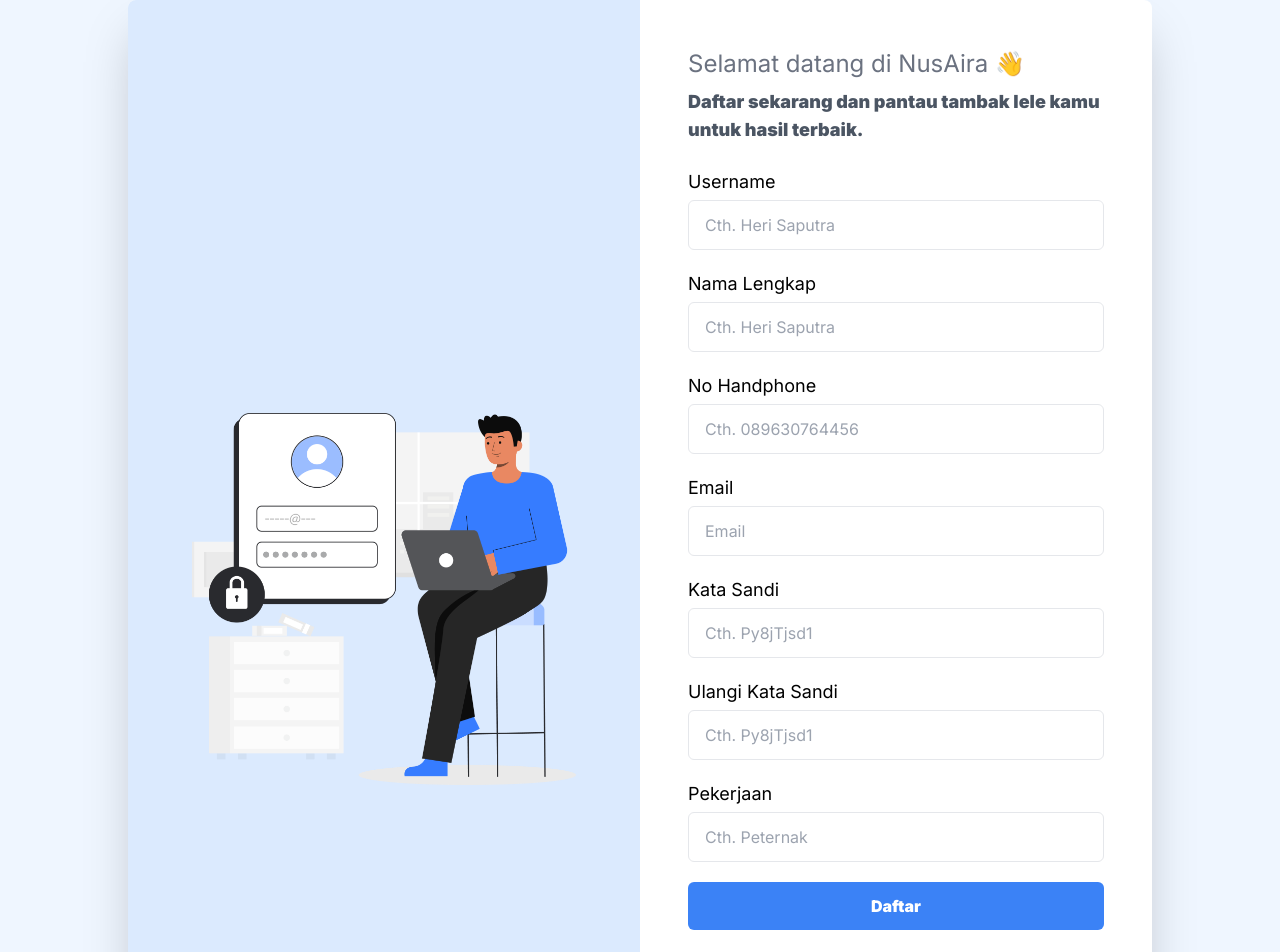
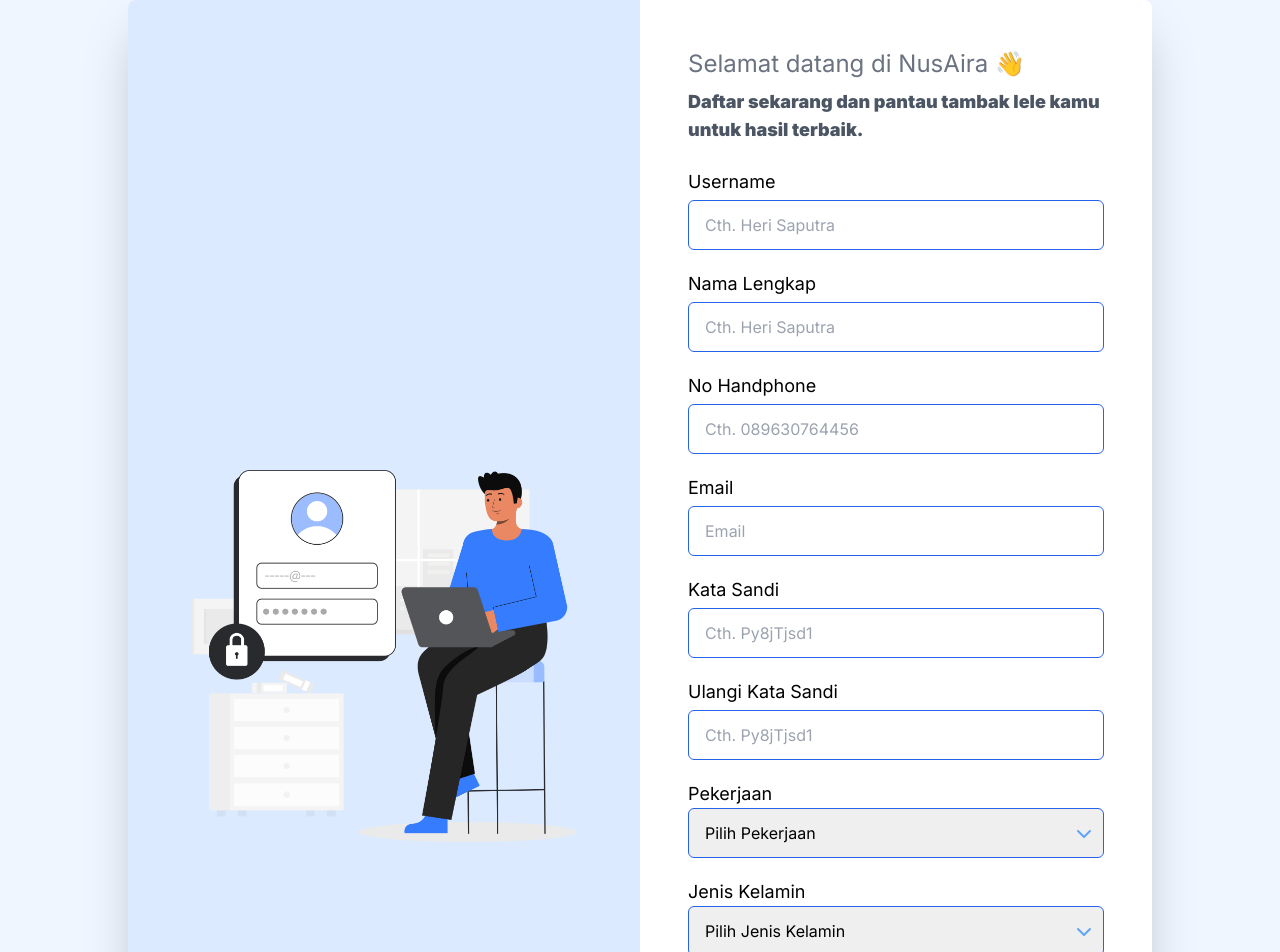
Before and after one commit to praditus343/Nusaira, a React (Vite) app in the folder frontend/: page /signup in a window 1280 px wide. Shown: the top 952 px of the page. Built offline with nearby package versions, Linux system fonts and the light colour scheme.

Commit message:
registrasi selesai

```diff
--- a/frontend/src/page/singup.jsx
+++ b/frontend/src/page/singup.jsx
@@ -3,6 +3,8 @@ import { Link, useNavigate } from "react-router-dom";
 import Swal from "sweetalert2";
 import axios from "axios";
 import img from "../assets/img/login_singup/ls5.png";
+import { FontAwesomeIcon } from '@fortawesome/react-fontawesome';
+import { faChevronDown} from '@fortawesome/free-solid-svg-icons';
 
 const SignUpPage = () => {
   const navigate = useNavigate();
@@ -15,6 +17,7 @@ const SignUpPage = () => {
     password: "",
     confirmPassword: "",
     pekerjaan: "",
+    jenis_kelamin: "",
   });
   const [error, setError] = useState("");
 
@@ -43,7 +46,7 @@ const SignUpPage = () => {
     setLoading(true);
 
     axios
-      .post("http://localhost:3020/api/register", formData)
+      .post("https://nusaira-be.vercel.app/api/register", formData)
       .then((response) => {
         setLoading(false);
         Swal.fire({
@@ -100,11 +103,10 @@ const SignUpPage = () => {
                 placeholder="Cth. Heri Saputra"
                 value={formData.username}
                 onChange={handleChange}
-                className="w-full mt-1 px-4 py-3 border rounded-md focus:outline-none focus:ring-2 focus:ring-blue-400"
+                className="w-full mt-1 px-4 py-3 border rounded-md border-blue-600"
                 required
               />
             </div>
-            {/* Tambahkan input untuk kolom 'name' */}
             <div>
               <label htmlFor="name" className="block text-black-600 text-lg">
                 Nama Lengkap
@@ -116,7 +118,7 @@ const SignUpPage = () => {
                 placeholder="Cth. Heri Saputra"
                 value={formData.name}
                 onChange={handleChange}
-                className="w-full mt-1 px-4 py-3 border rounded-md focus:outline-none focus:ring-2 focus:ring-blue-400"
+                className="w-full mt-1 px-4 py-3 border rounded-md border-blue-600"
                 required
               />
             </div>
@@ -131,7 +133,7 @@ const SignUpPage = () => {
                 placeholder="Cth. 089630764456"
                 value={formData.no_hp}
                 onChange={handleChange}
-                className="w-full mt-1 px-4 py-3 border rounded-md focus:outline-none focus:ring-2 focus:ring-blue-400"
+                className="w-full mt-1 px-4 py-3 border rounded-md border-blue-600"
                 required
               />
             </div>
@@ -146,7 +148,7 @@ const SignUpPage = () => {
                 placeholder="Email"
                 value={formData.email}
                 onChange={handleChange}
-                className="w-full mt-1 px-4 py-3 border rounded-md focus:outline-none focus:ring-2 focus:ring-blue-400"
+                className="w-full mt-1 px-4 py-3 border rounded-md border-blue-600"
                 required
               />
             </div>
@@ -164,7 +166,7 @@ const SignUpPage = () => {
                 placeholder="Cth. Py8jTjsd1"
                 value={formData.password}
                 onChange={handleChange}
-                className="w-full mt-1 px-4 py-3 border rounded-md focus:outline-none focus:ring-2 focus:ring-blue-400"
+                className="w-full mt-1 px-4 py-3 border rounded-md border-blue-600"
                 required
               />
             </div>
@@ -182,33 +184,72 @@ const SignUpPage = () => {
                 placeholder="Cth. Py8jTjsd1"
                 value={formData.confirmPassword}
                 onChange={handleChange}
-                className="w-full mt-1 px-4 py-3 border rounded-md focus:outline-none focus:ring-2 focus:ring-blue-400"
+                className="w-full mt-1 px-4 py-3 border rounded-md border-blue-600"
                 required
               />
             </div>
-            <div>
+            <div className="relative mb-4">
               <label
                 htmlFor="pekerjaan"
                 className="block text-black-600 text-lg"
               >
                 Pekerjaan
               </label>
-              <input
+              <div className="relative mb-5">
+                <select
                   id="pekerjaan"
                   name="pekerjaan"
-                type="text"
-                placeholder="Cth. Peternak"
                   value={formData.pekerjaan}
                   onChange={handleChange}
-                className="w-full mt-1 px-4 py-3 border rounded-md focus:outline-none focus:ring-2 focus:ring-blue-400"
+                  className="w-full px-4 py-3 border rounded-md border-blue-600 appearance-none"
                   required
+                >
+                  <option value="">Pilih Pekerjaan</option>
+                  <option value="peternak">Peternak</option>
+                  <option value="pedagang">Pedagang</option>
+                  <option value="lainnya">Lainnya</option>
+                </select>
+
+                <FontAwesomeIcon
+                  icon={faChevronDown}
+                  className="absolute right-3 top-1/2 transform -translate-y-1/2 text-blue-400 text-md pointer-events-none"
                 />
+              </div>
+            </div>
+
+            {/* Jenis Kelamin Dropdown */}
+            <div className="relative mb-4">
+              <label
+                htmlFor="jenis_kelamin"
+                className="block text-black-600 text-lg"
+              >
+                Jenis Kelamin
+              </label>
+
+              <div className="relative mb-5">
+                <select
+                  id="jenis_kelamin"
+                  name="jenis_kelamin"
+                  value={formData.jenis_kelamin}
+                  onChange={handleChange}
+                  className="w-full px-4 py-3 border rounded-md border-blue-600 appearance-none"
+                  required
+                >
+                  <option value="">Pilih Jenis Kelamin</option>
+                  <option value="L">Laki-Laki</option>
+                  <option value="P">Perempuan</option>
+                </select>
+
+                <FontAwesomeIcon
+                  icon={faChevronDown}
+                  className="absolute right-3 top-1/2 transform -translate-y-1/2 text-blue-400 text-md pointer-events-none"
+                />
+              </div>
             </div>
             <button
               type="submit"
               disabled={loading}
-              className={`w-full py-3 rounded-md text-white font-semibold transition ${
-                loading ? "bg-blue-300" : "bg-blue-500 hover:bg-blue-600"
+              className={`w-full py-3 rounded-md text-white font-semibold transition ${loading ? "bg-blue-300" : "bg-blue-500 hover:bg-blue-600"
                 }`}
             >
               {loading ? (
```
Lines whose indentation alone changed are shown as unchanged.
